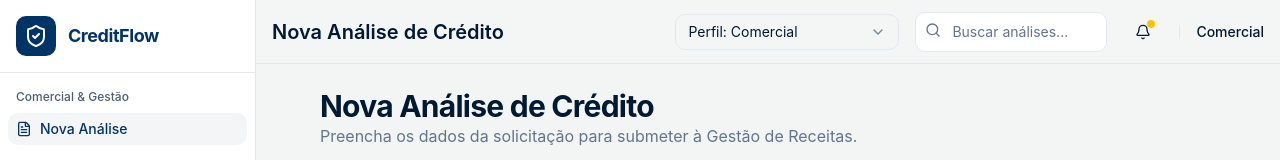
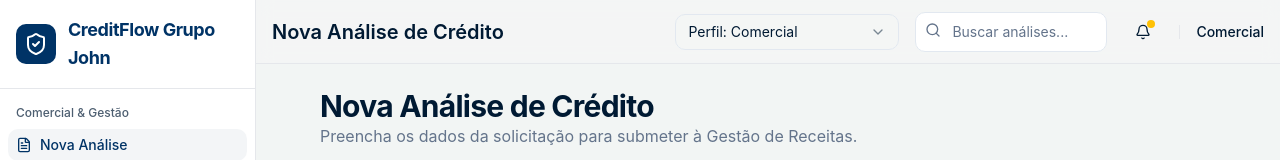
Before and after one commit to lucaspradosep/gest-o-receitas-credit-flow-6yjfhbmlk, a React (Vite) app: page /nova-analise in a window 1280 px wide. Shown: the top 160 px of the page. Built offline with nearby package versions, Linux system fonts and the light colour scheme; no server answers; the database is empty.

Commit message:
Refactor: Update system name to CreditFlow Grupo John

```diff
--- a/src/components/app-header.tsx
+++ b/src/components/app-header.tsx
@@ -24,7 +24,7 @@ const routeTitles: Record<string, string> = {
 
 export function AppHeader() {
   const location = useLocation()
-  const title = routeTitles[location.pathname] || 'CreditFlow'
+  const title = routeTitles[location.pathname] || 'CreditFlow Grupo John'
   const { role, setRole, isAuthenticated, setIsAuthenticated } = useRole()
   const [isLoginOpen, setIsLoginOpen] = useState(false)
   const navigate = useNavigate()
--- a/src/components/app-sidebar.tsx
+++ b/src/components/app-sidebar.tsx
@@ -37,7 +37,7 @@ export function AppSidebar() {
         <div className="bg-primary text-primary-foreground p-2 rounded-md">
           <ShieldCheck size={24} />
         </div>
-        <div className="font-bold text-lg text-primary tracking-tight">CreditFlow</div>
+        <div className="font-bold text-lg text-primary tracking-tight">CreditFlow Grupo John</div>
       </SidebarHeader>
       <SidebarContent>
         <SidebarGroup>
```
Also changed, not shown: .skip.config.json.
